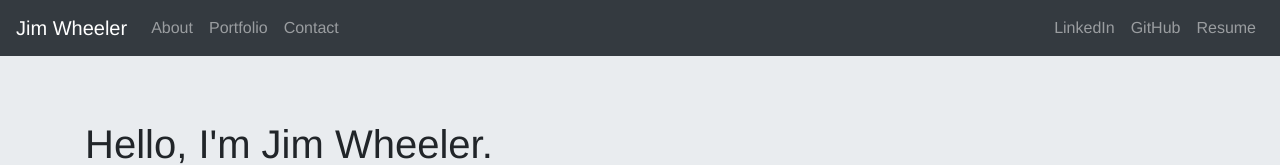
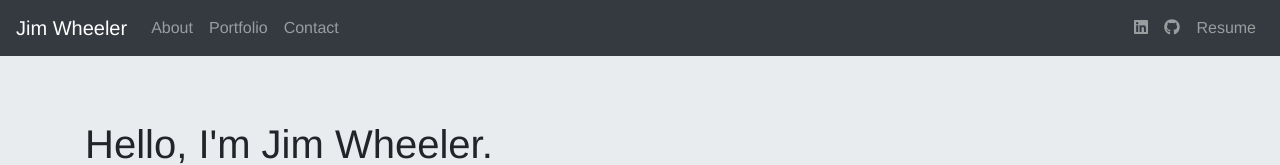
Before and after one commit to jrtwheeler/Portfolio_React, a React (Create React App) app: page / in a window 1280 px wide. Shown: the top 165 px of the page. Built offline with nearby package versions, Linux system fonts and the light colour scheme.

Commit message:
Added font awesome icons to navigation bar

```diff
--- a/src/components/NavigationBar/index.js
+++ b/src/components/NavigationBar/index.js
@@ -1,5 +1,6 @@
 import React from "react";
 import { Navbar, Nav } from 'react-bootstrap';
+import { FontAwesomeIcon } from '@fortawesome/react-fontawesome';
 
 // Depending on the current path, this component sets the "active" className on the appropriate navigation link item
 function NavigationBar() {
@@ -15,10 +16,10 @@ function NavigationBar() {
         </Nav>
         <Nav>
           <Nav.Link href="https://www.linkedin.com/in/james-w-54270740/" target="_blank" rel="noreferrer">
-            LinkedIn
+          <FontAwesomeIcon icon={['fab', 'linkedin']} />
           </Nav.Link>
           <Nav.Link href="https://github.com/jrtwheeler" target="_blank" rel="noreferrer">
-            GitHub
+          <FontAwesomeIcon icon={['fab', 'github']} />
           </Nav.Link>
           <Nav.Link href="https://docs.google.com/document/d/e/2PACX-1vTRm2WKIL8udaUOcZXCVm3yrinhqizl94i95SiFVBGaXU1iZIsq3B1RHFCroQ2Mg8V0x-Z4O9ex0TwF/pub" target="_blank">
             Resume
```
Also changed, not shown: 1 other file (tests, documents, lock files or other folders).
